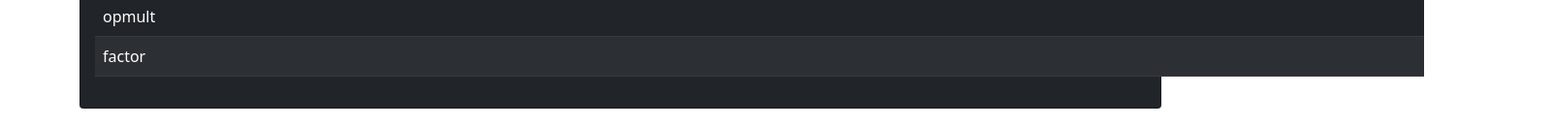
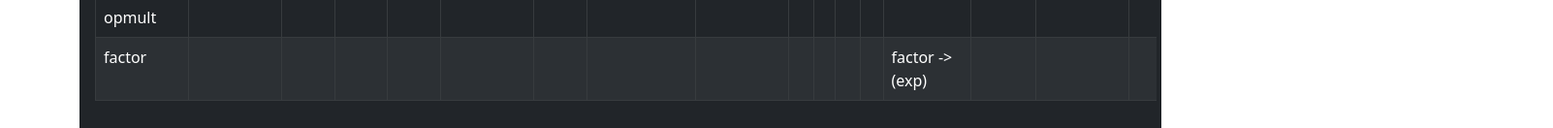
Before and after one commit to RaulRMa/compiladores-2021-2022-2, a plain HTML site: page index.html in a window 1280 px wide. Shown: the part 1812-1944 px from the top of the page at 97% size, 1602 px wide, since content can reach past the window. Drawn offline with Linux system fonts and the light colour scheme.

Commit message:
correcciones

```diff
--- a/index.html
+++ b/index.html
@@ -170,8 +170,8 @@
           <div>
             <button type="button" id="inptabla" class="form-control text-center">Construir tabla de análisis sintáctico M</button>
           </div>
-          <div class="row">
-            <table class="w-100 table table-dark table-striped mt-3" id="tabla-sintactica">
+          <div class="row overflow-auto">
+            <table class="w-100 table table-bordered table-dark table-striped mt-3" id="tabla-sintactica">
               <thead>
                 <tr id="ths-gram">
                   <td>  </td>
@@ -575,12 +575,12 @@
                     <td></td>
                     <td></td>
                     <td></td>
+                    <td>factor -> (exp)</td>
                     <td></td>
                     <td></td>
                     <td></td>
-                    <td></td>
-                    <td></td>
-                    <td></td>
+                    <td>factor -> identificador</td>
+                    <td>factor -> numero</td>
                   </tr>
 
                 </tbody>
```
